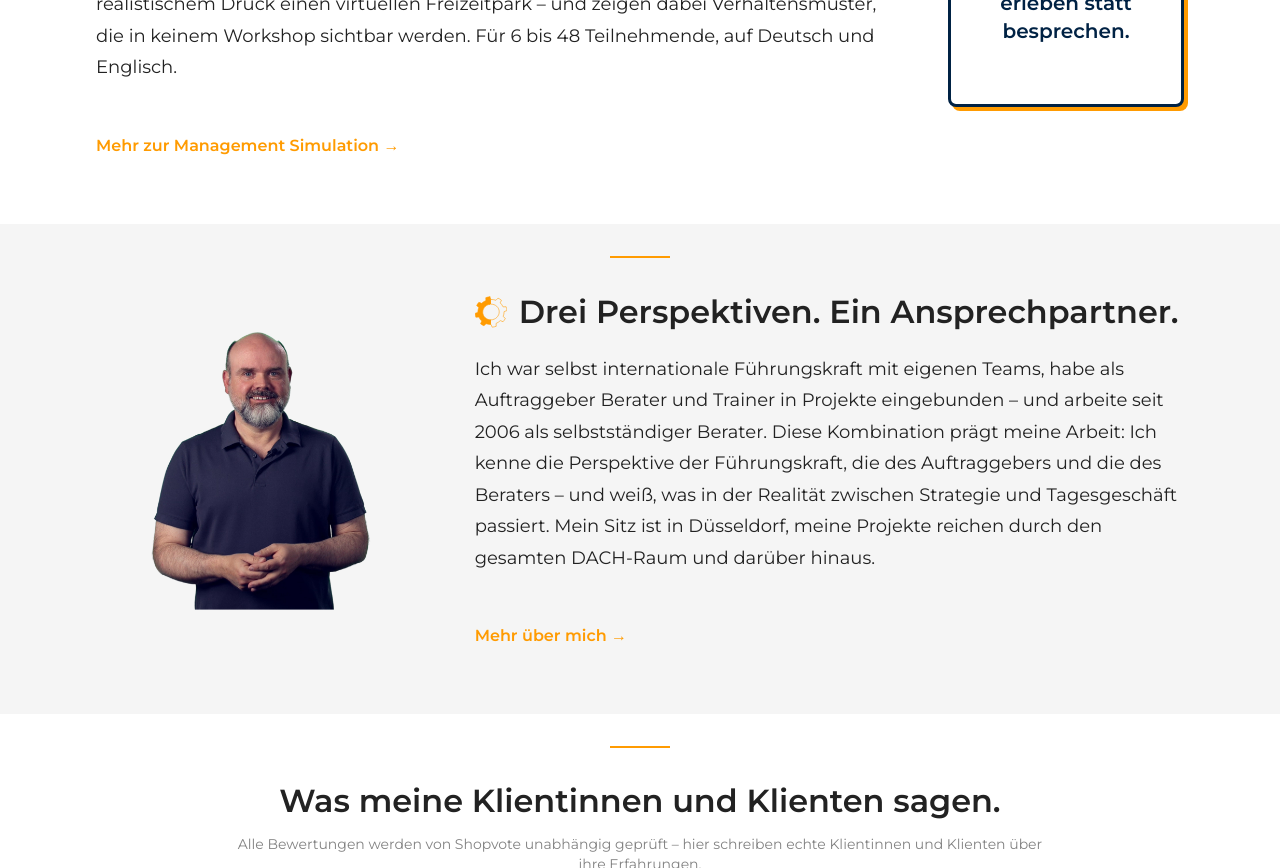
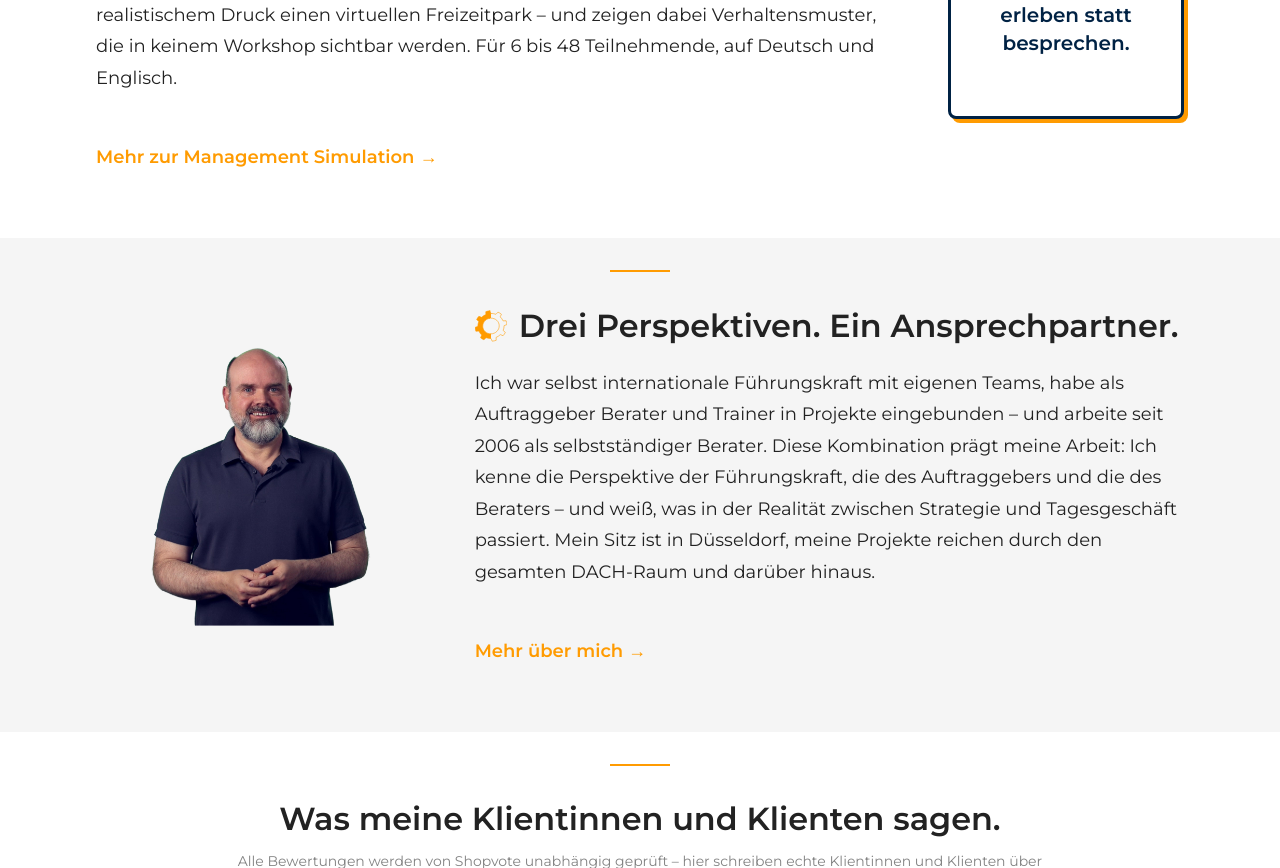
Before and after one commit to MH3-LearnCon/meine-neue-webseite-mit-js, a Next.js app: page / in a window 1280 px wide. Shown: the part 2560-3428 px from the top of the page. Built offline with nearby package versions, Linux system fonts and the light colour scheme.

Commit message:
style(startseite): weiterfuehrende Links auf text-body (T3) - Link-System Phase A

```diff
--- a/src/app/page.tsx
+++ b/src/app/page.tsx
@@ -158,7 +158,7 @@ export default function HomePage() {
                 >
                   <Link
                     href={href}
-                    className="text-orange font-semibold hover:text-denver-blue transition-colors no-underline"
+                    className="text-body text-orange font-semibold hover:text-denver-blue transition-colors no-underline"
                   >
                     {cta}
                     {" →"}
@@ -210,7 +210,7 @@ export default function HomePage() {
             <div className="flex flex-col col-span-full lg:col-span-2 lg:col-start-2 lg:row-start-2">
               <Link
                 href="/ueber-mich"
-                className="text-orange font-semibold hover:text-denver-blue transition-colors no-underline"
+                className="text-body text-orange font-semibold hover:text-denver-blue transition-colors no-underline"
               >
                 Mehr über mich{" →"}
               </Link>
```
